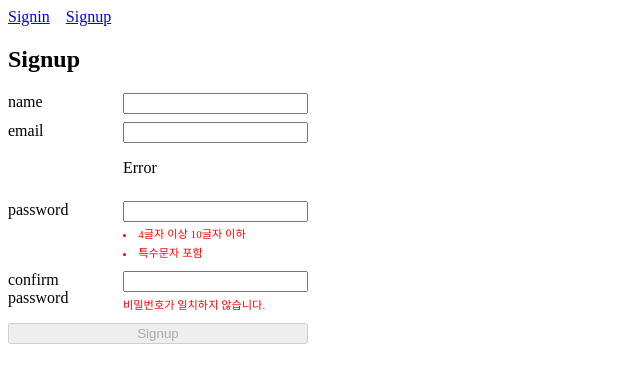
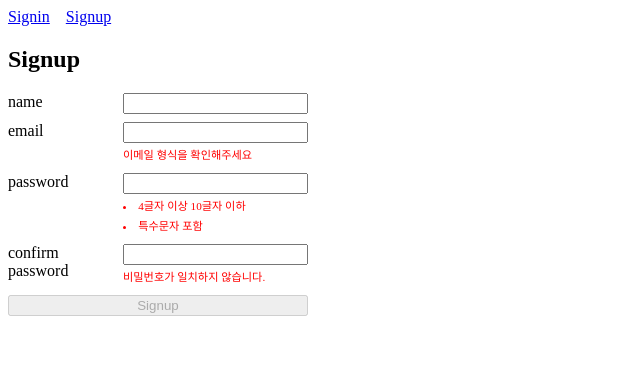
Before and after one commit to hjhj97/react-practice, a React (Vite) app in the folder 05-signin-signup/: page /signup in a window 1280 px wide. Shown: the top 382 px of the page, without its empty margins (0-640 px from the left). Built offline with nearby package versions, Linux system fonts and the light colour scheme.

Commit message:
feat : 회원가입 완성

```diff
--- a/05-signin-signup/src/pages/Signup.tsx
+++ b/05-signin-signup/src/pages/Signup.tsx
@@ -1,7 +1,9 @@
 import React, { ChangeEvent, FormEvent, useMemo, useState } from "react";
 import "../App.css";
+import { useNavigate } from "react-router-dom";
 
 function Signup() {
+  const navigate = useNavigate();
   const [signupData, setSignupData] = useState({
     name: "",
     email: "",
@@ -17,8 +19,18 @@ function Signup() {
 
   const handleSubmit = (e: FormEvent) => {
     e.preventDefault();
-    console.log(signupData);
+    alert("signup success");
+    navigate("/");
   };
+
+  const isNameValid = useMemo(() => {
+    return signupData.name != "";
+  }, [signupData.name]);
+
+  const isEmailValid = useMemo(() => {
+    const emailRegExp = new RegExp("[a-z0-9]+@[a-z]+.[a-z]{2,3}");
+    return emailRegExp.test(signupData.email);
+  }, [signupData.email]);
 
   const isPwdValid = useMemo(() => {
     return {
@@ -32,8 +44,8 @@ function Signup() {
   }, [signupData.password, signupData.confirmPassword]);
 
   const isAllValid = useMemo(() => {
-    return isPwdMatch && isPwdValid;
-  }, [isPwdMatch, isPwdValid]);
+    return isPwdMatch && isPwdValid && isEmailValid && isNameValid;
+  }, [isPwdMatch, isPwdValid, isEmailValid, isNameValid]);
 
   return (
     <div>
@@ -50,7 +62,11 @@ function Signup() {
           <label htmlFor="name">email</label>
           <div>
             <input type="email" id="email" name="email" value={signupData.email} onChange={onChangeInput} />
-            {true && <p className="error-text">Error</p>}
+            {!isEmailValid && (
+              <div>
+                <p className="input-rule">이메일 형식을 확인해주세요</p>
+              </div>
+            )}
           </div>
         </div>
         <div className="input-field">
```
